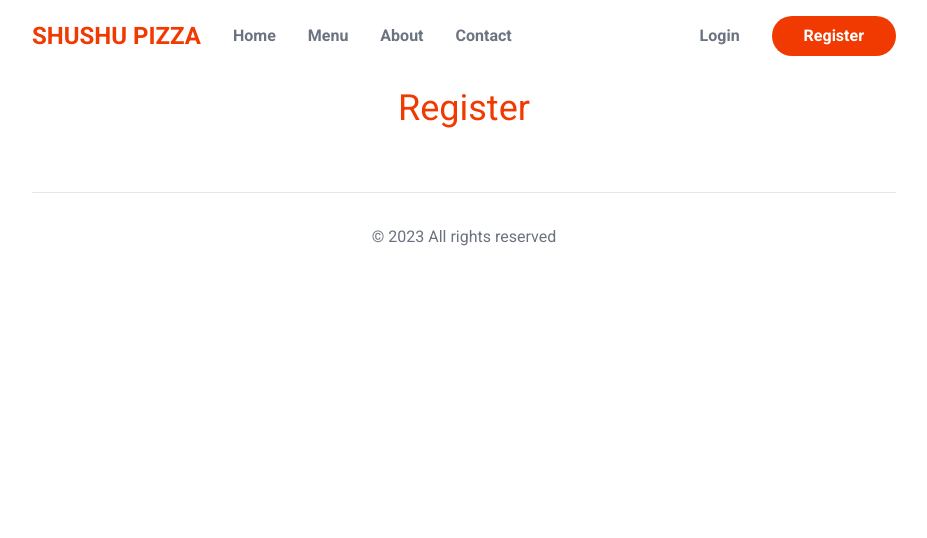
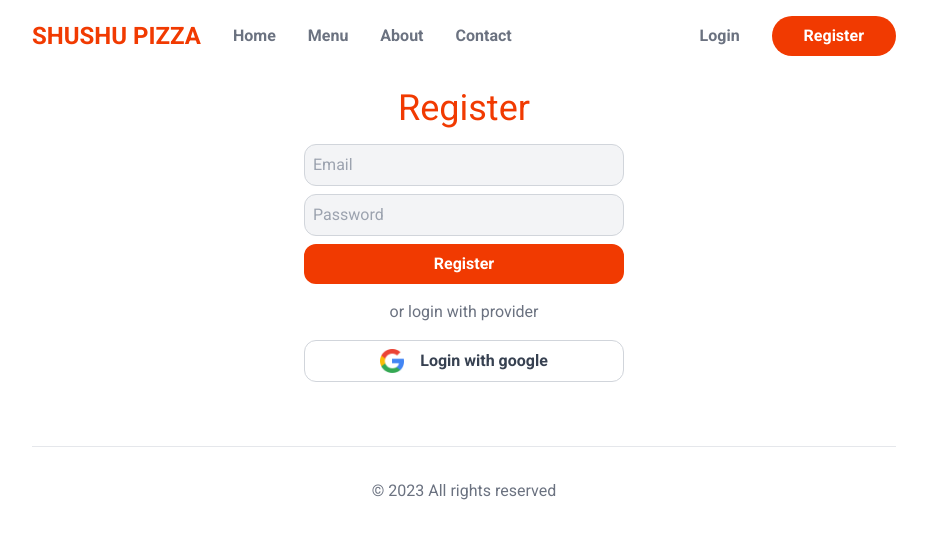
Before and after one commit to Shelton-beep/food-ordering-app, a Next.js app: page /register in a window 1280 px wide. Shown: the top 538 px of the page, without its empty margins (176-1103 px from the left). Built offline with nearby package versions, Linux system fonts and the light colour scheme.

Commit message:
Added a register page form

```diff
--- a/src/app/globals.css
+++ b/src/app/globals.css
@@ -6,3 +6,19 @@
   @apply grid;
   grid-template-columns: 0.4fr 0.6fr;
 }
+
+input[type="email"],
+input[type="password"],
+input[type="text"] {
+  @apply block w-full my-2 rounded-xl;
+  @apply border p-2 border-gray-300 bg-gray-100;
+}
+
+button {
+  @apply block w-full text-gray-700 font-semibold;
+  @apply border border-gray-300 rounded-xl px-6 py-2;
+}
+button[type="submit"],
+.submit {
+  @apply border-0 bg-primary text-white;
+}
--- a/src/app/register/page.js
+++ b/src/app/register/page.js
@@ -1,8 +1,27 @@
+import Image from "next/image";
+
 const RegisterPage = () => {
   return (
     <>
       <section className="mt-8">
-        <h1 className="text-center text-primary text-4xl">Register</h1>
+        <h1 className="text-center text-primary mb-4 text-4xl">Register</h1>
+        <form className="block max-w-xs mx-auto">
+          <input type="email" placeholder="Email" />
+          <input type="password" placeholder="Password" />
+          <button type="submit">Register</button>
+          <div className="my-4 text-center text-gray-500">
+            or login with provider
+          </div>
+          <button className="flex gap-4 justify-center">
+            <Image
+              src={"/googleImage.png"}
+              alt="LogIn with google"
+              width={24}
+              height={24}
+            />
+            Login with google
+          </button>
+        </form>
       </section>
     </>
   );
```
Also changed, not shown: public/googleImage.png (added).
